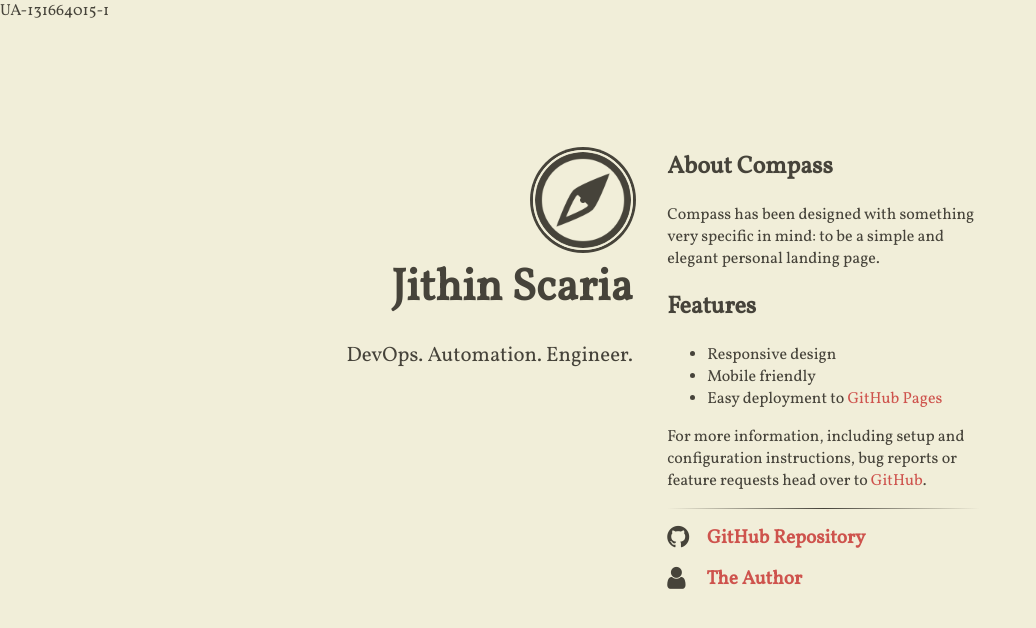
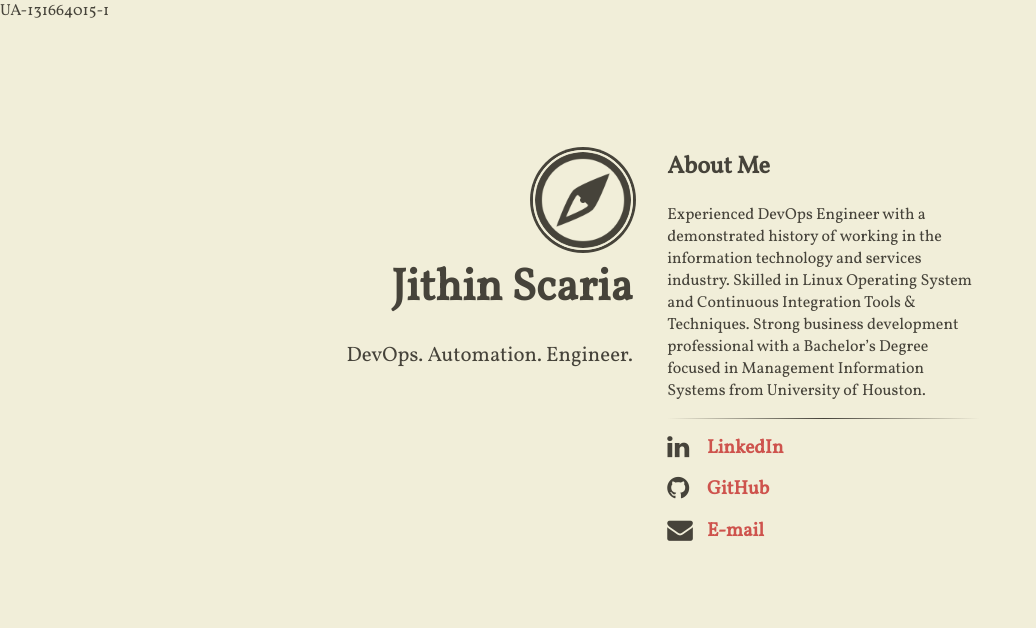
Before and after one commit to excentris/compass, a Jekyll site: the page built from index.html, in a window 1280 px wide. Shown: the top 628 px of the page, without its empty margins (0-1036 px from the left). Built offline with Jekyll 4.4.1, drawn with Linux system fonts in a browser that asks for light colours; nearby versions of some CDN libraries.

Commit message:
Update content.html

```diff
--- a/_includes/content.html
+++ b/_includes/content.html
@@ -1,24 +1,19 @@
-<h2>About Compass</h2>
-<p>Compass has been designed with something very specific in mind: to be a simple and elegant personal landing page.</p>
-
-<h2>Features</h2>
-<ul>
-  <li>Responsive design</li>
-  <li>Mobile friendly</li>
-  <li>Easy deployment to <a href="https://pages.github.com/">GitHub Pages</a></li>
-</ul>
-
-<p>For more information, including setup and configuration instructions, bug reports or feature requests head over to <a href="https://github.com/excentris/compass">GitHub</a>.</p>
+<h2>About Me</h2>
+<p>Experienced DevOps Engineer with a demonstrated history of working in the information technology and services industry. Skilled in Linux Operating System and Continuous Integration Tools & Techniques. Strong business development professional with a Bachelor’s Degree focused in Management Information Systems from University of Houston.</p>
 
 <hr />
 
 <ul class="fa-ul main-list">
   <li class="main-list-item">
-    <span class="fa fa-github fa-lg main-list-item-icon"></span>
-    <a href="https://github.com/excentris/compass">GitHub Repository</a>
+    <span class="fa fa-linkedin fa-lg main-list-item-icon"></span>
+    <a href="https://www.linkedin.com/in/jjscaria/">LinkedIn</a>
   </li>
   <li class="main-list-item">
-    <span class="fa fa-user fa-lg main-list-item-icon"></span>
-    <a href="http://excentris.net">The Author</a>
+    <span class="fa fa-github fa-lg main-list-item-icon"></span>
+    <a href="https://github.com/jjscaria">GitHub</a>
+  </li>
+  <li class="main-list-item">
+    <span class="fa fa-envelope fa-lg main-list-item-icon"></span>
+    <a href="mailto:admin@jjscaria.com/">E-mail</a>
   </li>
 </ul>
```
